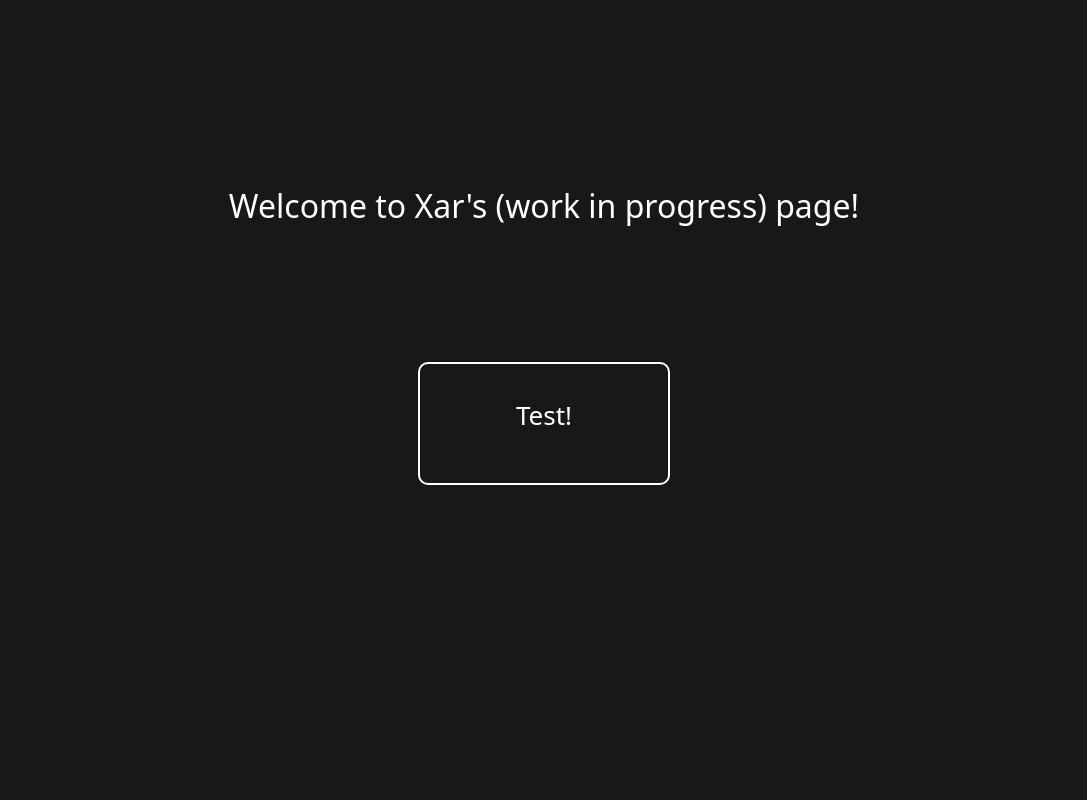
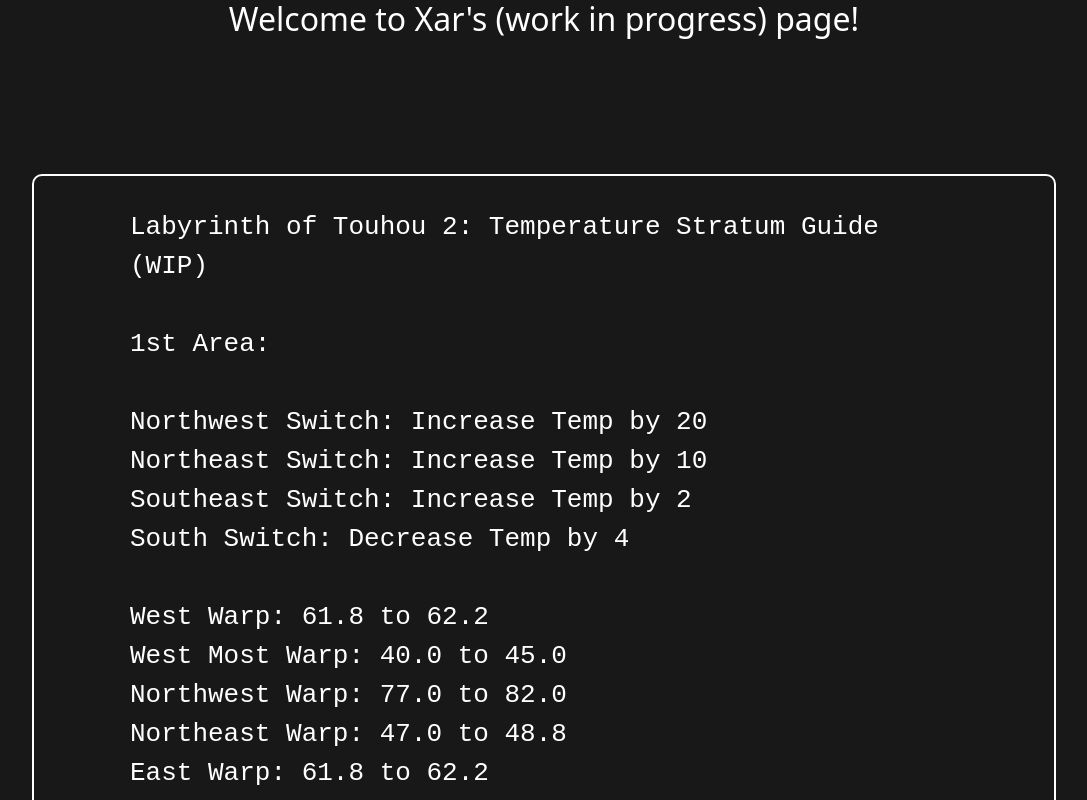
Before and after one commit to Xarizzar/xarizzar.github.io, a React (Create React App) app: page /lot2-temperature-stratum-guide in a window 1280 px wide. Shown: the top 800 px of the page, without its empty margins (96-1183 px from the left). Built offline with nearby package versions, Linux system fonts and the light colour scheme.

Commit message:
Added the guide

```diff
--- a/src/App.css
+++ b/src/App.css
@@ -16,7 +16,7 @@
 .hpbutton {
   background-color: #320064 !important;
   border-color: #640033 !important;
-  min-width: 150px;
+  min-width: 175px;
 }
 
 .hpbutton:hover {
@@ -34,3 +34,9 @@
   padding: 2.5% 7.5%;
   margin: 10%;
 }
+
+.no-whitespace {
+  font-family: 'Courier New', Courier, monospace;
+  white-space: pre-wrap;
+  text-align: initial;
+}
--- a/src/pages/LoT2-Temperature-Stratum-Guide.js
+++ b/src/pages/LoT2-Temperature-Stratum-Guide.js
@@ -1,6 +1,92 @@
 function LoT2TempStratumGuide() {
     return (
-        <p>Test!</p>
+        <p className="no-whitespace">{`Labyrinth of Touhou 2: Temperature Stratum Guide (WIP)
+
+1st Area:
+
+Northwest Switch: Increase Temp by 20
+Northeast Switch: Increase Temp by 10
+Southeast Switch: Increase Temp by 2
+South Switch: Decrease Temp by 4
+
+West Warp: 61.8 to 62.2
+West Most Warp: 40.0 to 45.0
+Northwest Warp: 77.0 to 82.0
+Northeast Warp: 47.0 to 48.8
+East Warp: 61.8 to 62.2
+East Most Warp: 70.0 to 75.0
+
+RESET TEMPERATURE TO 50. Hit the Northwest switch. Go to the eastern most Warp. Hit the switch there. Hit the Northwest switch again. Now hit the Northeastern switch. Go to the East Warp. Hit the switch. Return to Gensokyo. Hit the Northwestern switch. Go to the Northwestern warp. Hit the Northeastern and Northwestern switches. Go to the Northeast Warp.
+
+2nd area (eastern part of F13):
+
+Current temperature: 48.0
+
+Switches:
+    2
+
+1		3
+
+Switch 1: Increase Temp by 10
+Switch 2: Increase Temp by 18
+Switch 3: Decrease Temp by 6
+
+Warp to 14F stairs (Northwest warp): 59.8 to 60.2
+Northwestern most warp to chest: 68.0 to 74.0
+Northern most warp: 73.2 to 78.0
+Warp to the right of the switches: 50.6 to 53.2
+
+Hit switches 1 and 3 to get the chest to the right of the switches. Hit switch 2 to open up the Northwestern most warp. Hit Switch 3 again to open up the Northern most warp. Hit switch 1 and 3 again to unlock the Warp to 14F stairs. Go to F14 and hit the relay point, then return to F13 for the rest of the areas. Hit switch 2 and return to Gensokyo. From F13's relay point (1st area), go to the Western most warp and get the chest.
+
+F14 (Center East):
+
+Go to the northeastern hole and fall for an item on F13. Go to the far east hole for an item on F13. Go to the southern most hole for an item on F13. Beat the boss on F14.
+
+F13:
+
+RESET THE TEMPERATURE. Hit the eastern switch on the 1st area. Go to the 2nd area via the F14 relay point and hit all 3 switches. Now go to the north western warp on the 1st area.
+
+F13 (3rd area):
+
+Current temperature: 82.0
+
+Switches:
+    5
+
+4		6
+
+Switch 4: Increase temperature by 8
+Switch 5: Decrease temperature by 7
+Switch 6: Decrease temperature by 5
+West Switch: Decrease temperature by 10
+
+Northern Warp: Accessible with 82 temperature
+Eastern warp: 66.0 to 68.0
+Northeastern Warp: 64.0 to 65.2
+Northern most warp: 47.0 to 50.8
+Southwestern warp: 57.0 to 59.9
+Western warp: 87.0 to 90.0
+Northwestern warp: 67.2 to 69.8
+
+Hit switch 4, go to the Western warp and hit the switch. Hit Switch 4 and 6. Go to the Eastern Warp for a treasure. Hit switches 5 and 4. Go to the northwestern warp for treasure. Hit switches 4 and 6. Go to the Northeastern warp and go to F14 and hit the relay point.
+
+F14 (Center West):
+
+Switch left of relay point: Increase temperature by 7
+Switch right of relay point: Decrease temperature by 10
+Switch to the west: Increase temperature by 15
+
+South Eastern warp: 53.2 to 58.0
+Southern more warp: 30.0 to 35.0
+South warp: 55.6 to 59.0
+Southwest warp: 45.0 to 48.8
+West warp: 38.0 to 42.0
+
+Fall through the middle hole when you reach the 3 south holes for an item on F13. Hit the switch to the right of the relay point to go to the West Warp. Hit the switch to the left of the relay point to unlock the southwestern warp. Hit the switch to the right of the relay point to go to the southern warp, and go to the hole to the right (Reimu's left). Explore until you hit the F15 relay point. Go back to F14. RESET THE TEMPERATURE. Hit the switch to the left of the relay point and go to the south warp for treasure. RESET THE TEMPERATURE. Hit the switch to the right of the relay point and the one to the west to go to the south eastern warp. Fall in the left hole to go to the switch on F13 (Current temperature 50??). Hit it. Then go back to F13 via a hole to the left of the relay point and hit switches 4 and 5. Go to the northern most warp. RESET THE TEMPERATURE. On F14, hit the switch to the right of the relay point and the one to the west, and fall through a hole from the ones to the west of the relay point. Hit switch 4 and go to the Southwestern warp. On F14, go to the southeastern warp. Fall in the right hole to go to F13.
+
+F15:
+
+Fall through the middle hole. Open up the shortcut, and go to F14. RESET THE TEMPERATURE. Go back to that shortcut you opened, and hit the switch there to decrease the temperature by 8. Go to the Center West relay point of F14, and go get the item in the Southern more warp. Back to F15, on the holes west of the relay point (?), fall in the right hole for an item on F14. Fall in the hole for an item on F13. Return to that last hole and go from there, to Floor 15. From the F15 Center Relay Point, fall in the southwest hole to get an item. Back in F15, fall in the northwest hole and go back to F15 from the stairs. Fall in the nearest hole for an item (COMMENT: THIS MIGHT BE WRONG).`}</p>
     );
 }
 
```
